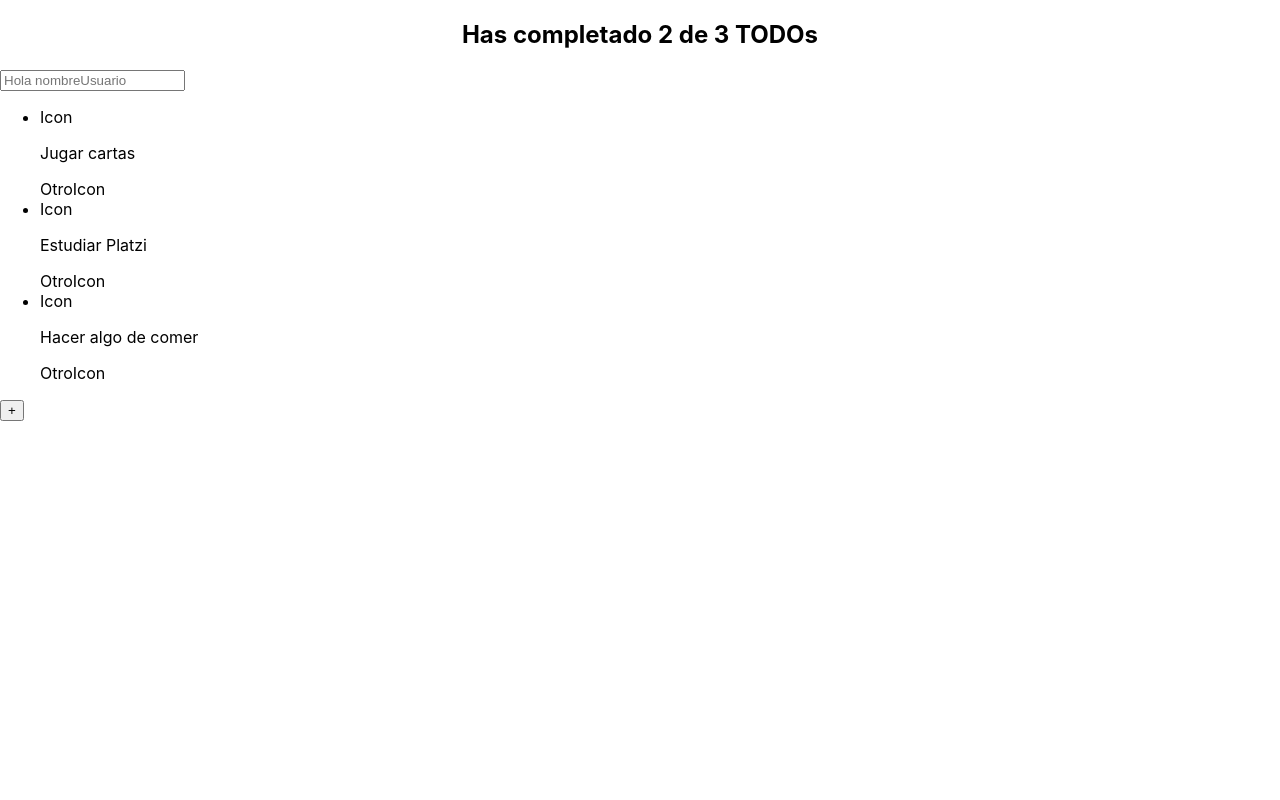
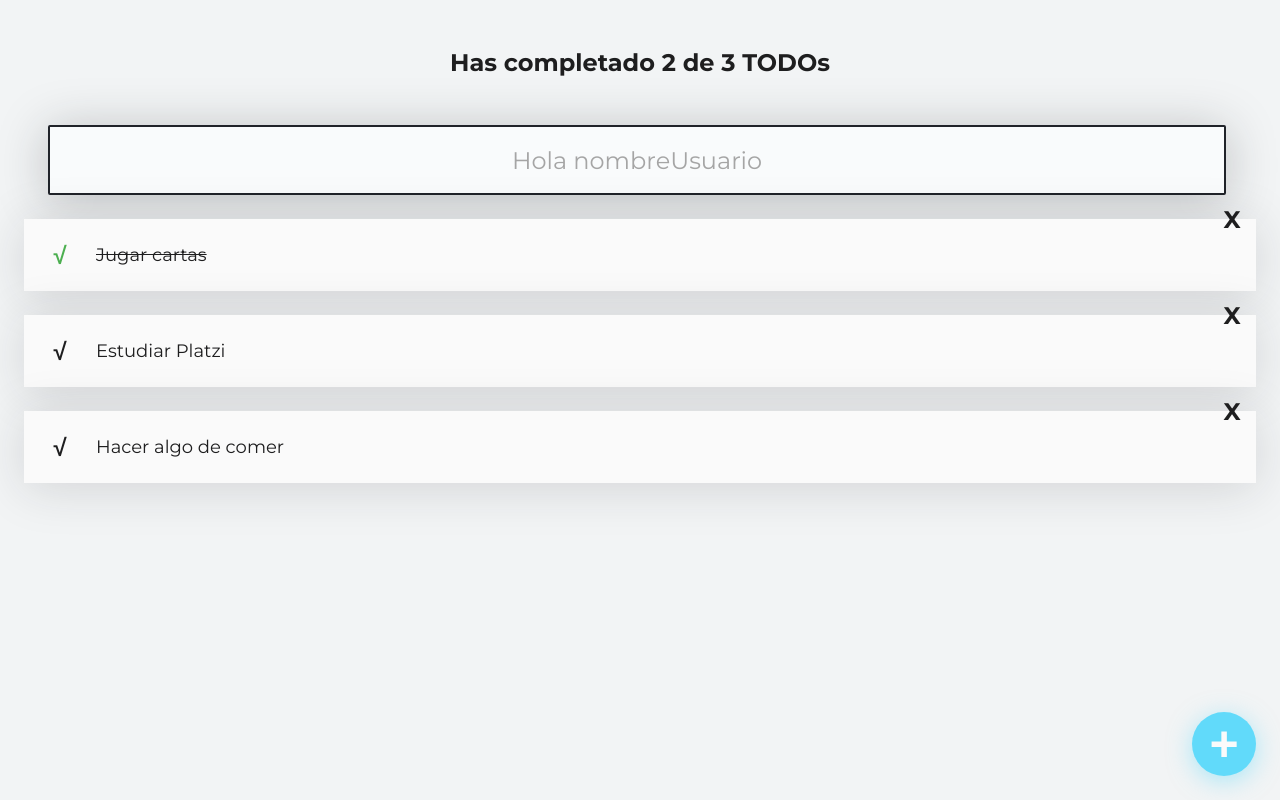
Before and after one commit to wildchamo/ToDosApp, a React (Create React App) app: page / in a window 1280 px wide. Built offline with nearby package versions, Linux system fonts and the light colour scheme.

Commit message:
base de estilos de los componentes

```diff
--- a/public/index.html
+++ b/public/index.html
@@ -10,34 +10,14 @@
       content="Web site created using create-react-app"
     />
     <link rel="apple-touch-icon" href="%PUBLIC_URL%/logo192.png" />
-    <!--
-      manifest.json provides metadata used when your web app is installed on a
-      user's mobile device or desktop. See https://developers.google.com/web/fundamentals/web-app-manifest/
-    -->
+
     <link rel="manifest" href="%PUBLIC_URL%/manifest.json" />
-    <!--
-      Notice the use of %PUBLIC_URL% in the tags above.
-      It will be replaced with the URL of the `public` folder during the build.
-      Only files inside the `public` folder can be referenced from the HTML.
+    <link href="https://fonts.googleapis.com/css2?family=Montserrat:wght@400;700&display=swap" rel="stylesheet" />
 
-      Unlike "/favicon.ico" or "favicon.ico", "%PUBLIC_URL%/favicon.ico" will
-      work correctly both with client-side routing and a non-root public URL.
-      Learn how to configure a non-root public URL by running `npm run build`.
-    -->
     <title>React App</title>
   </head>
   <body>
     <noscript>You need to enable JavaScript to run this app.</noscript>
     <div id="root"></div>
-    <!--
-      This HTML file is a template.
-      If you open it directly in the browser, you will see an empty page.
-
-      You can add webfonts, meta tags, or analytics to this file.
-      The build step will place the bundled scripts into the <body> tag.
-
-      To begin the development, run `npm start` or `yarn start`.
-      To create a production bundle, use `npm run build` or `yarn build`.
-    -->
   </body>
 </html>
--- a/src/App.js
+++ b/src/App.js
@@ -5,9 +5,11 @@
 import {CreateTodoButton} from './CreateTodoButton';
 import {TodoList} from './TodoList';
 import {TodoItem} from './TodoItem';
+import './App.css';
+
 
 const todos=[
-  {text: 'Jugar cartas',completed:false},
+  {text: 'Jugar cartas',completed:true},
   {text: 'Estudiar Platzi',completed:false},
   {text: 'Hacer algo de comer',completed:false},
 ]
@@ -22,7 +24,7 @@
 
     <TodoList>
       {todos.map(todo => (
-        <TodoItem key={todo.text} text={todo.text}/>
+        <TodoItem key={todo.text} text={todo.text} completed={todo.completed}/>
       ))}
     </TodoList>
 
--- /dev/null
+++ b/src/CreateTodoButton.css
@@ -0,0 +1,25 @@
+.CreateTodoButton {
+  background-color: #61DAFA;
+  box-shadow: 0px 5px 25px rgba(97, 218, 250, 0.5);
+  border: none;
+  border-radius: 50%;
+  cursor: pointer;
+  font-size: 50px;
+  position: fixed;
+  bottom: 24px;
+  right: 24px;
+  font-weight: bold;
+  color: #FAFAFA;
+  display: flex;
+  justify-content: center;
+  align-items: center;
+  height: 64px;
+  width: 64px;
+
+  transform: rotate(0);
+  transition: .3s ease;
+}
+
+.CreateTodoButton:hover {
+  transform: rotate(224deg);
+}
--- a/src/CreateTodoButton.js
+++ b/src/CreateTodoButton.js
@@ -1,8 +1,10 @@
 import React from "react";
+import './CreateTodoButton.css';
+
 
 function CreateTodoButton(){
     return(
-        <button>+</button>
+        <button className="CreateTodoButton">+</button>
         );
 }
 export  {CreateTodoButton};
--- a/src/TodoCounter.css
+++ b/src/TodoCounter.css
@@ -1,4 +1,6 @@
-.TodoCounter{
-    font-size:24px;
+.TodoCounter {
+    font-size: 24px;
     text-align: center;
-}
+    margin: 0;
+    padding: 48px;
+  }
--- /dev/null
+++ b/src/TodoItem.css
@@ -0,0 +1,49 @@
+.TodoItem {
+  background-color: #FAFAFA;
+  position: relative;
+  display: flex;
+  justify-content: center;
+  align-items: center;
+  margin-top: 24px;
+  box-shadow: 0px 5px 50px rgba(32, 35, 41, 0.15);
+}
+
+.TodoItem-p {
+  margin: 24px 0 24px 24px;
+  width: calc(100% - 120px);
+  font-size: 18px;
+  line-height: 24px;
+  font-weight: 400;
+}
+.TodoItem-p--complete {
+  text-decoration: line-through;
+}
+
+.Icon {
+  cursor: pointer;
+  display: flex;
+  justify-content: center;
+  align-items: center;
+  height: 48px;
+  width: 48px;
+  font-size: 24px;
+  font-weight: bold;
+  /* background-color: #CCC; */
+}
+
+.Icon-check {
+  position: absolute;
+  left: 12px;
+}
+.Icon-check--active {
+  color: #4caf50;
+}
+
+.Icon-delete {
+  position: absolute;
+  top: -24px;
+  right: 0;
+}
+.Icon-delete:hover {
+  color: red;
+}
--- a/src/TodoItem.js
+++ b/src/TodoItem.js
@@ -1,11 +1,12 @@
 import React from "react";
+import './TodoItem.css';
 
 function TodoItem(props){
     return(
-        <li>
-            <span>Icon</span>
-            <p>{props.text}</p>
-            <span>OtroIcon</span>
+        <li className="TodoItem">
+            <span className={`Icon Icon-check ${props.completed && 'Icon-check--active'}`}>√</span>
+            <p className={`TodoItem-p ${props.completed && 'TodoItem-p--complete'}`}    >{props.text}</p>
+            <span className="Icon Icon-delete">X</span>
         </li>
         );
 }
--- /dev/null
+++ b/src/TodoList.css
@@ -0,0 +1,5 @@
+ul {
+  margin: 0;
+  padding: 0 0 56px 0;
+  list-style: none;
+}
--- a/src/TodoList.js
+++ b/src/TodoList.js
@@ -1,4 +1,6 @@
 import React from "react";
+import './TodoList.css'
+
 
 function TodoList(props){
     return(
--- /dev/null
+++ b/src/TodoSearch.css
@@ -0,0 +1,24 @@
+.TodoSearch {
+  background: #F9FBFC;
+  border-radius: 2px;
+  border: 2px solid #202329;
+  margin: 0 24px;
+  height: 64px;
+  width: calc(100% - 62px);
+  font-size: 24px;
+  text-align: center;
+  font-family: 'Montserrat';
+  font-weight: 400;
+  color: #1E1E1F;
+  box-shadow: 0px 5px 50px rgba(32, 35, 41, 0.25);
+}
+
+.TodoSearch::placeholder {
+  color: #A5A5A5;
+  font-family: 'Montserrat';
+  font-weight: 400;
+}
+
+.TodoSearch:focus {
+  outline-color: #61DAFA;
+}
--- a/src/TodoSearch.js
+++ b/src/TodoSearch.js
@@ -1,8 +1,10 @@
 import React from "react";
+import './TodoSearch.css';
+
 
 function TodoSearch(){
     return(
-        <input placeholder="Hola nombreUsuario"></input>
+        <input className="TodoSearch" placeholder="Hola nombreUsuario"></input>
         );
 }
 export  {TodoSearch};
--- a/src/index.css
+++ b/src/index.css
@@ -1,13 +1,13 @@
 body {
   margin: 0;
-  font-family: -apple-system, BlinkMacSystemFont, 'Segoe UI', 'Roboto', 'Oxygen',
-    'Ubuntu', 'Cantarell', 'Fira Sans', 'Droid Sans', 'Helvetica Neue',
-    sans-serif;
-  -webkit-font-smoothing: antialiased;
-  -moz-osx-font-smoothing: grayscale;
+  padding: 0;
+  background: #F2F4F5;
+  color: #1E1E1F;
+  font-family: 'Montserrat', Arial, Helvetica, sans-serif;
 }
 
-code {
-  font-family: source-code-pro, Menlo, Monaco, Consolas, 'Courier New',
-    monospace;
+#root {
+  margin: 0 24px;
+  position: relative;
+  min-height: 100vh;
 }
```
Also changed, not shown: public/logo192.png (deleted), public/logo512.png (deleted).
